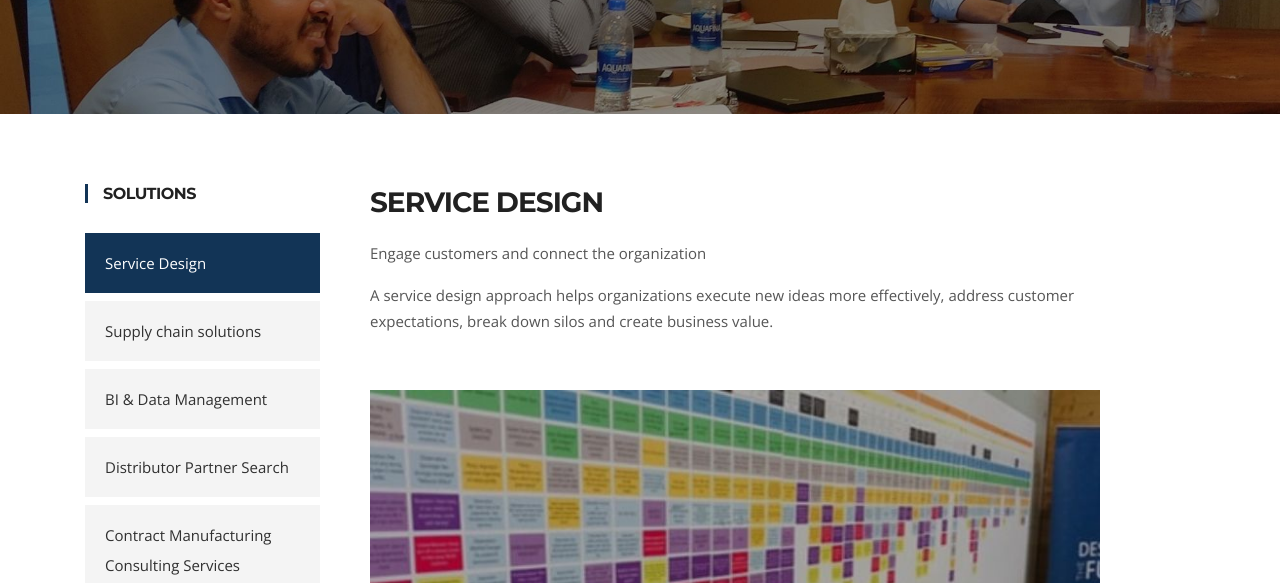
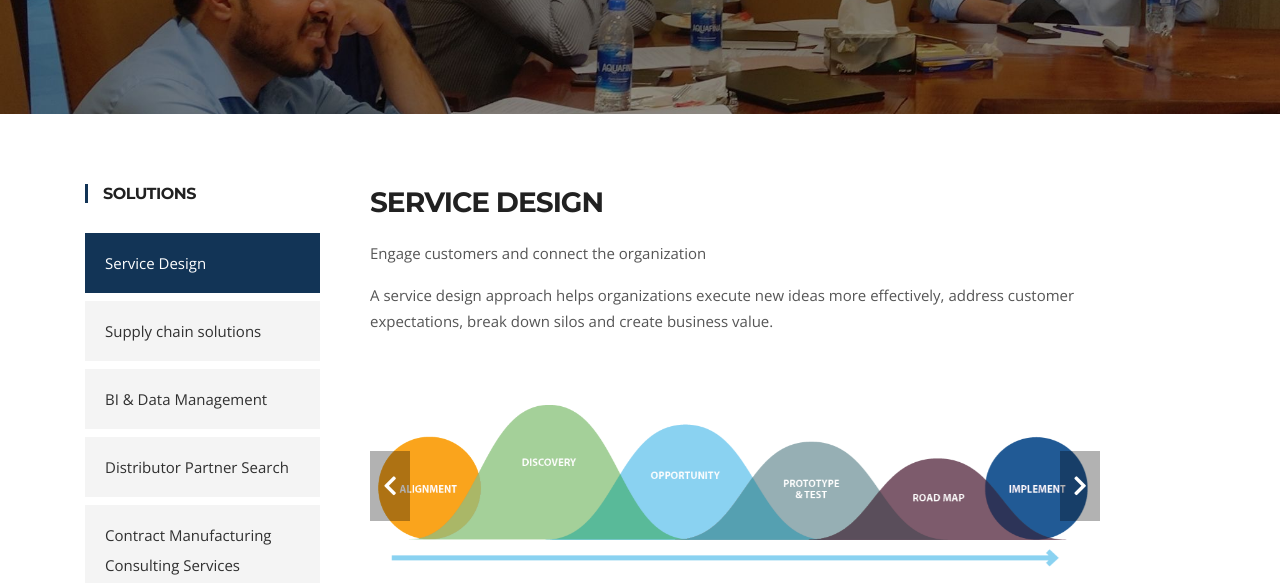
Before and after one commit to EhteshamLodhi/alikhanconsultants, a website: page Service-design.html in a window 1280 px wide. Shown: the part 369-952 px from the top of the page. Drawn offline with nearby package versions, Linux system fonts and the light colour scheme; some packages are replaced by stand-ins of ours.

Commit message:
Update Service-design.html

```diff
--- a/Service-design.html
+++ b/Service-design.html
@@ -296,7 +296,7 @@ FACEBOOK: https://www.facebook.com/themefisher
             </div>
 
             <div class="item">
-              <img loading="lazy" class="img-fluid" src="images/projects/Changhan2.jpg" alt="project-slider-image" />
+              <img loading="lazy" class="img-fluid" src="images/services/servicdesign2.png" alt="project-slider-image" />
             </div>
           </div><!-- Page slider end -->
 
```
